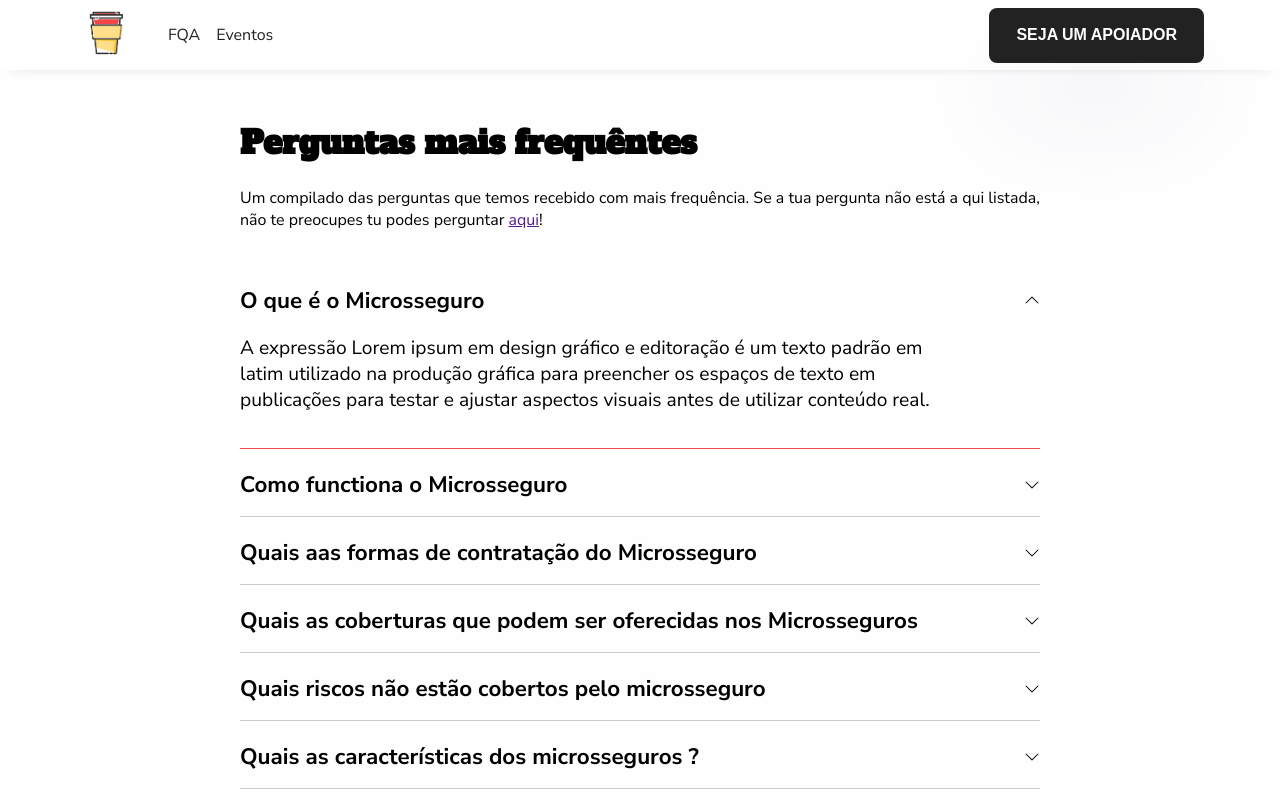
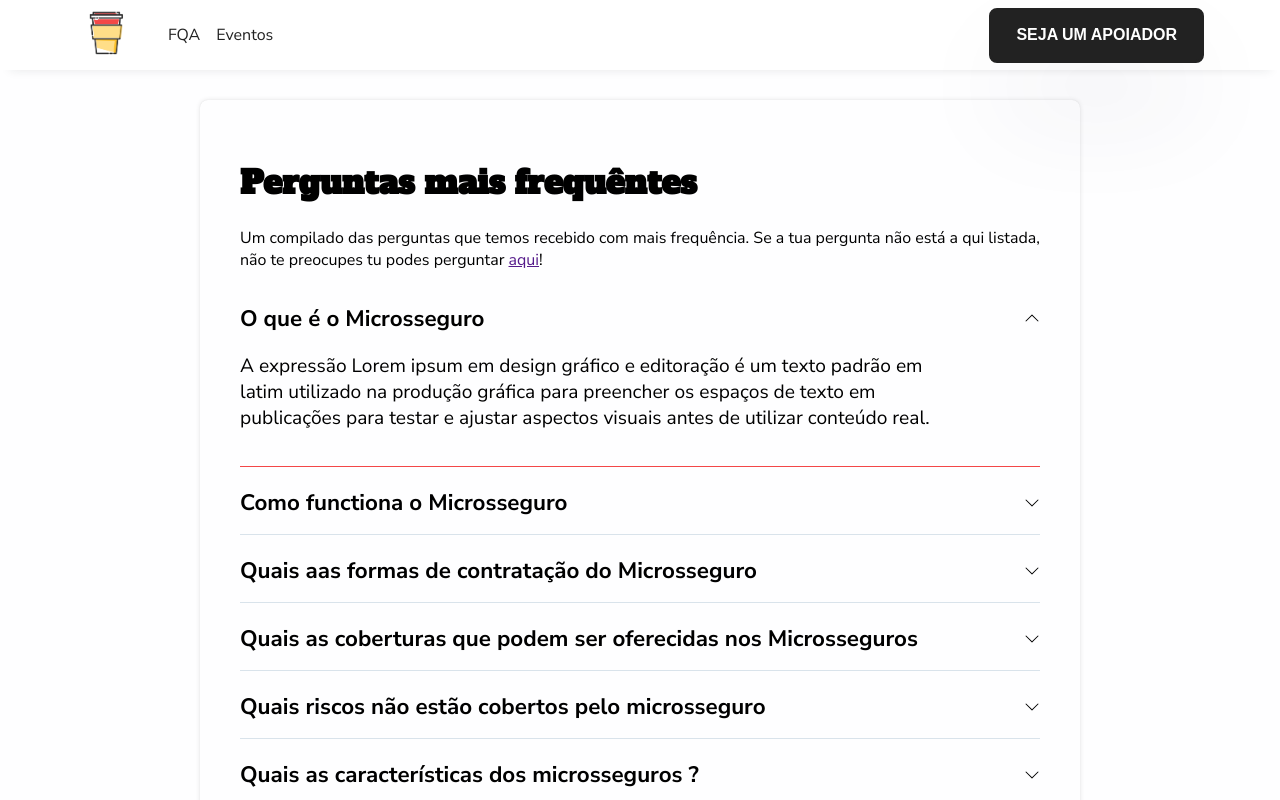
Before and after one commit to TyperGuy/caffeina, a Next.js app: page /fqa in a window 1280 px wide. Shown: the top 800 px of the page. Built offline with nearby package versions, Linux system fonts and the light colour scheme.

Commit message:
feat : add events component

```diff
--- a/src/components/acordion/index.tsx
+++ b/src/components/acordion/index.tsx
@@ -55,7 +55,7 @@ const Acordion: FC <QuestionType> = ({...props}) => {
         height: '1px',
         marginTop: '1rem',
         transition: 'all 0.5s ease-in-out',
-        backgroundColor: isOpen ? '#F34747' : '#ccc'
+        backgroundColor: isOpen ? '#F34747' : '#d9e3eb'
         }}>
         </div>
       </AcordionContainer>
--- a/src/pages/fqa.tsx
+++ b/src/pages/fqa.tsx
@@ -11,6 +11,9 @@ const Style ={
 }
 const Style1 ={
   width:'800px',
+  boxShadow: 'rgba(0, 0, 0, 0.1) 0px 0px 5px 0px, rgba(0, 0, 0, 0.1) 0px 0px 1px 0px',
+  borderRadius:8,
+  padding: 40
 }
 const FQA: NextPage = () => {
   return(
@@ -21,7 +24,6 @@ const FQA: NextPage = () => {
           Se a tua pergunta não está a qui listada, não te preocupes tu podes
           perguntar <a href="" >aqui</a>!
         </span>
-        <br />
         <br />
         <br />
         <div>
```
